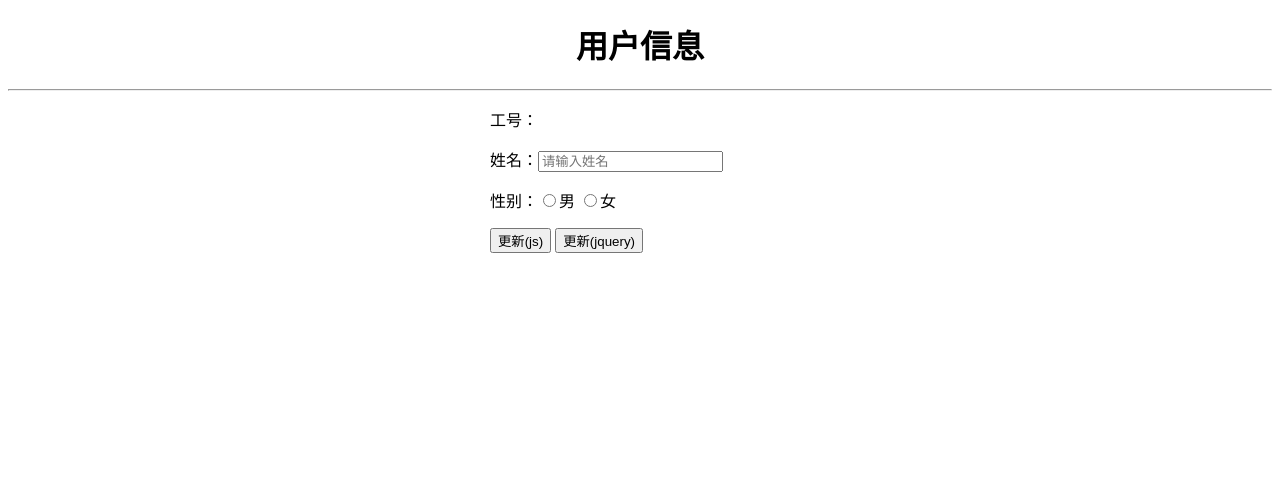
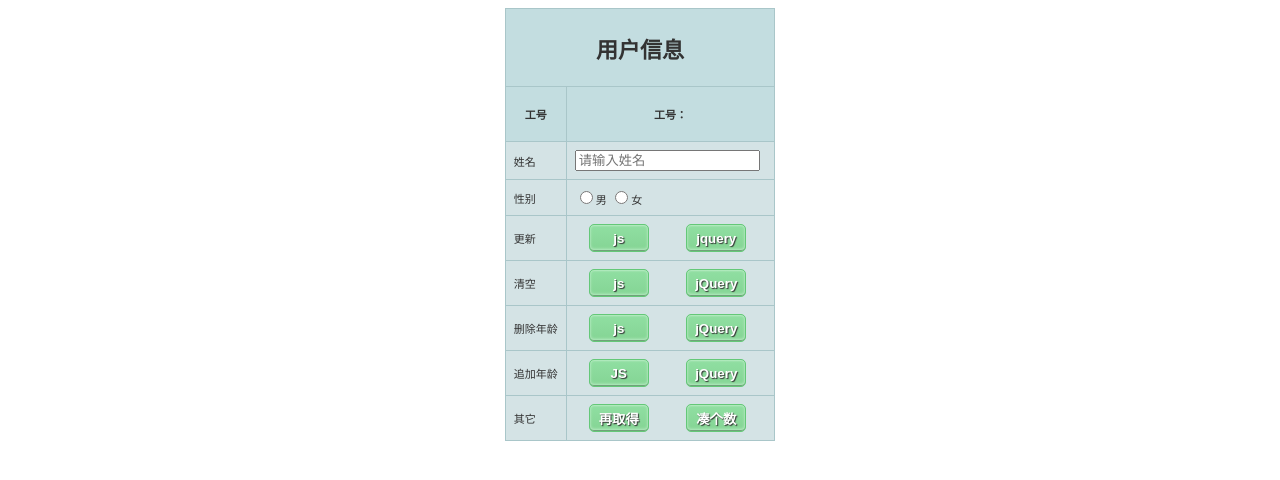
Before and after one commit to machao-hyron/skillup, a plain HTML site: page fronttech/sample/fontend/index.html in a window 1280 px wide. Drawn offline with Linux system fonts and the light colour scheme; no server answers.

Commit message:
前端作业完成

```diff
--- a/fronttech/sample/fontend/css/my.css
+++ b/fronttech/sample/fontend/css/my.css
@@ -8,3 +8,49 @@ div {
     height: auto;
     margin: auto;
 }
+
+button{
+    width: 60px;
+    height: 28px;
+    text-align: center;
+    font-weight: bold;
+    color: #fff;
+    text-shadow: 1px 1px 1px #333;
+    border-radius: 5px;
+    margin: 0 20px 0px 14px;
+    position: relative;
+    overflow: hidden;
+    border: 1px solid #64c878;
+    box-shadow: 0 1px 2px #b9ecc4 inset,0 -1px 0 #6c9f76 inset,0 -2px 3px #b9ecc4 inset;
+    background: -webkit-linear-gradient(top,#90dfa2,#84d494);
+    background: -moz-linear-gradient(top,#90dfa2,#84d494);
+    background: linear-gradient(top,#90dfa2,#84d494);
+}
+
+
+table.hovertable {
+    height: auto;
+    margin: auto;
+    font-family: verdana,arial,sans-serif;
+    font-size:11px;
+    color:#333333;
+    border-width: 1px;
+    border-color: #999999;
+    border-collapse: collapse;
+}
+table.hovertable th {
+    background-color:#c3dde0;
+    border-width: 1px;
+    padding: 8px;
+    border-style: solid;
+    border-color: #a9c6c9;
+}
+table.hovertable tr {
+    background-color:#d4e3e5;
+}
+table.hovertable td {
+    border-width: 1px;
+    padding: 8px;
+    border-style: solid;
+    border-color: #a9c6c9;
+}
--- a/fronttech/sample/fontend/index.html
+++ b/fronttech/sample/fontend/index.html
@@ -6,83 +6,88 @@
     <link rel="stylesheet" href="./css/my.css">
 
     <script type="text/javascript" src="./js/jquery-3.6.1.min.js"></script>
-    <script type="text/javascript">
-        const getUserUrl = "http://127.0.0.1:3001/getUser";
-        const updateUrl = "http://127.0.0.1:3001/update";
-
-        $(document).ready(function(){
-            $.get(getUserUrl, function(data, status){
-                if( data.code == 0 ) {
-                    alert("获取成功 !\nuserid: " + data.userid + "\nname: " + data.name + "\nsex: " + data.sex);
-                    $("#userid").text("工号：" + data.userid);
-                    $("#name").val(data.name);
-                    $("input[name='sex']").get(data.sex).checked = true;
-                } else {
-                    alert("获取失败 !\ncode: " + data.code + "\nmsg: " + data.msg);
-                }
-            });
-
-            // JQuery
-            $("#btn2").click(function(){
-                let name = $("#name").val();
-                let sex = $("input:radio[name='sex']:checked").val();
-                let data = {name: name, sex: Number(sex)};
-                $.ajax({
-                    type: 'POST',
-                    url: updateUrl,
-                    contentType: 'application/json',
-                    data: JSON.stringify(data),
-                    success: function(data, status){
-                    if( data.code == 0 ) {
-                        alert("更新成功 !\nuserid: " + data.userid + "\nname: " + data.name + "\nsex: " + data.sex);
-                    } else {
-                        alert("更新失败 !\ncode: " + data.code + "\nmsg: " + data.msg);
-                    }
-                }
-                })
-            });
-        });
-
-        // 原始JS
-        const xhr = new XMLHttpRequest();
-        function updateJQ() {
-            let name = document.getElementById("name").value;
-            let sexlist = document.getElementsByName("sex");
-            let sex = 0;
-            for( i=0; i<sexlist.length; i++ ) {
-                if( sexlist[i].checked ) {
-                    sex = i;
-                    break;
-                }
-            }
-            let data = {name: name, sex: sex};
-
-            xhr.open("Post", updateUrl);
-            xhr.setRequestHeader('content-type', 'application/json');
-            xhr.send(JSON.stringify(data));
-            xhr.onreadystatechange = function() {
-                if( xhr.readyState == 4 ) {
-                    let res = JSON.parse(this.responseText);
-                    if( res.code == 0 ) {
-                        alert("更新成功 !\nuserid: " + res.userid + "\nname: " + res.name + "\nsex: " + res.sex);
-                    } else {
-                        let res = JSON.parse(this.responseText);
-                        alert("更新失败 !\ncode: " + res.code + "\nmsg: " + res.msg);
-                    }
-                }
-            }
-        }
-    </script>
+    <script type="text/javascript" src="./js/index.js"></script>
 </head>
 <body>
-    <h1>用户信息</h1>
-    <hr>
     <div>
-        <p id="userid">工号：</p>
-        <p>姓名：<input id="name" type="text" placeholder="请输入姓名"></p>
-        <p>性别：<input id="boy" type="radio" name="sex" value="0">男 <input id="girl" type="radio" name="sex" value="1">女</p>
-        <button id="btn1" type="button" onclick="updateJQ()">更新(js)</button>
-        <button id="btn2" type="button">更新(jquery)</button>
+        <table class="hovertable">
+            <tr>
+                <th colspan="2">
+                    <h1>用户信息</h1>
+                </th>
+            </tr>
+            <tr>
+                <th>工号</th>
+                <th>
+                    <p id="userid">工号：</p>
+                </th>
+            </tr>
+            <tr onmouseover="this.style.backgroundColor='#ffff66';" onmouseout="this.style.backgroundColor='#d4e3e5';">
+                <td>姓名</td>
+                <td>
+                    <input id="name" type="text" placeholder="请输入姓名">
+                </td>
+            </tr>
+            <tr onmouseover="this.style.backgroundColor='#ffff66';" onmouseout="this.style.backgroundColor='#d4e3e5';">
+                <td>性别</td>
+                <td>
+                    <input id="boy" type="radio" name="sex" value="0">男
+                    <input id="girl" type="radio" name="sex" value="1">女
+                </td>
+            </tr>
+            <tr id="p_age" style="display: none;" onmouseover="this.style.backgroundColor='#ffff66';" onmouseout="this.style.backgroundColor='#d4e3e5';">
+                <td>年龄</td>
+                <td>
+                    <input id="age" name="age" type="text" placeholder="请输入年龄">
+                </td>
+            </tr>
+            <tr onmouseover="this.style.backgroundColor='#ffff66';" onmouseout="this.style.backgroundColor='#d4e3e5';">
+                <td>更新</td>
+                <td>
+                    <button id="btn1" type="button" onclick="updateJQ()">js</button>
+                    <button id="btn2" type="button">jquery</button>
+                </td>
+            </tr>
+            <tr onmouseover="this.style.backgroundColor='#ffff66';" onmouseout="this.style.backgroundColor='#d4e3e5';">
+                <td>清空</td>
+                <td>
+                    <button id="btn3" type="button" onclick="clearJS()">
+                        js
+                    </button>
+                    <button id="btn4" type="button">
+                        jQuery
+                    </button>
+                </td>
+            </tr>
+            <tr onmouseover="this.style.backgroundColor='#ffff66';" onmouseout="this.style.backgroundColor='#d4e3e5';">
+                <td>删除年龄</td>
+                <td>
+                    <button id="btn7" type="button" onclick="deleteJS()">
+                        js
+                    </button>
+                    <button id="btn8" type="button">
+                        jQuery
+                    </button>
+                </td>
+            </tr>
+            <tr onmouseover="this.style.backgroundColor='#ffff66';" onmouseout="this.style.backgroundColor='#d4e3e5';">
+                <td>追加年龄</td>
+                <td>
+                    <button id="btn9" onclick="addage()" type="button">
+                        JS
+                    </button>
+                    <button id="btn6" type="button">jQuery</button>
+
+                </td>
+            </tr>
+            <tr onmouseover="this.style.backgroundColor='#ffff66';" onmouseout="this.style.backgroundColor='#d4e3e5';">
+                <td>其它</td>
+                <td>
+                    <button id="btn5" type="button">再取得</button>
+                    <button id="btn10" onclick="showalert()" type="button">凑个数</button>
+                </td>
+            </tr>
+        </table>
     </div>
 </body>
 </html>
--- /dev/null
+++ b/fronttech/sample/fontend/js/index.js
@@ -0,0 +1,145 @@
+const getUserUrl = "http://127.0.0.1:3001/getUser";
+const updateUrl = "http://127.0.0.1:3001/update";
+const updateage = "http://127.0.0.1:3001/updateage";
+
+$(document).ready(function(){
+
+    $.get(getUserUrl, function(data, status){
+        if( data.code == 0 ) {
+            alert("获取成功 !\nuserid: " + data.userid + "\nname: " + data.name + "\nsex: " + data.sex);
+            $("#userid").text(data.userid);
+            $("#name").val(data.name);
+            $("input[name='sex']").get(data.sex).checked = true;
+        } else {
+            alert("获取失败 !\ncode: " + data.code + "\nmsg: " + data.msg);
+        }
+    });
+
+    // JQuery
+    $("#btn2").click(function(){
+        let name = $("#name").val();
+        let sex = $("input:radio[name='sex']:checked").val();
+        let data = {name: name, sex: Number(sex)};
+        $.ajax({
+            type: 'POST',
+            url: updateUrl,
+            contentType: 'application/json',
+            data: JSON.stringify(data),
+            success: function(data, status){
+                if( data.code == 0 ) {
+                    alert("更新成功 !\nuserid: " + data.userid + "\nname: " + data.name + "\nsex: " + data.sex);
+                } else {
+                    alert("更新失败 !\ncode: " + data.code + "\nmsg: " + data.msg);
+                }
+            }
+        })
+    });
+    /*JQuery实现清除*/
+    $("#btn4").click(function (){
+        $("#userid").text('');
+        $("#name").val('');
+        if ($("input[name='sex']").get(0).checked){
+            $("#girl").prop("checked",'checked');
+        }else {
+            $("#boy").prop("checked",'checked');
+        }
+
+    });
+    /*再取得*/
+    $("#btn5").click(function () {
+        console.log("再取得")
+        $.get(getUserUrl, function(data, status){
+            if( data.code == 0 ) {
+                alert("获取成功 !\nuserid: " + data.userid + "\nname: " + data.name + "\nsex: " + data.sex);
+                $("#userid").text(data.userid);
+                $("#name").val(data.name);
+                $("input[name='sex']").get(data.sex).checked = true;
+            } else {
+                alert("获取失败 !\ncode: " + data.code + "\nmsg: " + data.msg);
+            }
+        });
+    });
+    /*追加*/
+    $("#btn6").click(function () {
+        $("#p_age").removeAttr("style",'')
+    });
+
+    /*添加年龄*/
+    $('input[name="age"]').on('change',function () {
+        const age = $(this).val()
+        if (age > 0){
+            let name = $("#name").val();
+            let sex = $("input:radio[name='sex']:checked").val();
+            let data = {name: name, sex: Number(sex),age:Number(age)};
+            $.ajax({
+                type: 'POST',
+                url: updateage,
+                contentType: 'application/json',
+                data: JSON.stringify(data),
+                success: function(data, status){
+                    if( data.code == 0 ) {
+                        alert("更新成功 !\nuserid: " + data.userid + "\nname: " + data.name + "\nsex: " + data.sex + "\nage: " + data.age);
+                    } else {
+                        alert("更新失败 !\ncode: " + data.code + "\nmsg: " + data.msg);
+                    }
+                }
+            })
+        }
+    });
+
+    /*删除年龄*/
+    $("#btn8").click(function () {
+        $("#p_age").css("display",'none')
+    });
+});
+
+// 原始JS
+const xhr = new XMLHttpRequest();
+function updateJQ() {
+    let name = document.getElementById("name").value;
+    let sexlist = document.getElementsByName("sex");
+    let sex = 0;
+    for( i=0; i<sexlist.length; i++ ) {
+        if( sexlist[i].checked ) {
+            sex = i;
+            break;
+        }
+    }
+    let data = {name: name, sex: sex};
+
+    xhr.open("Post", updateUrl);
+    xhr.setRequestHeader('content-type', 'application/json');
+    xhr.send(JSON.stringify(data));
+    xhr.onreadystatechange = function() {
+        if( xhr.readyState == 4 ) {
+            let res = JSON.parse(this.responseText);
+            if( res.code == 0 ) {
+                alert("更新成功 !\nuserid: " + res.userid + "\nname: " + res.name + "\nsex: " + res.sex);
+            } else {
+                let res = JSON.parse(this.responseText);
+                alert("更新失败 !\ncode: " + res.code + "\nmsg: " + res.msg);
+            }
+        }
+    }
+}
+
+
+/*JS实现清除*/
+function clearJS() {
+    document.getElementById("name").value = '';
+    document.getElementById("userid").innerText = '';
+}
+
+/*JS实现删除年龄*/
+function deleteJS() {
+    document.getElementById("p_age").style["display"] = 'none';
+}
+
+/*JS实现追加年龄*/
+function addage() {
+    document.getElementById("p_age").removeAttribute("style")
+}
+
+function showalert() {
+    alert("我是凑数的，不用管我")
+}
```
Also changed, not shown: fronttech/sample/backend/index.js (+14 -1 lines).
